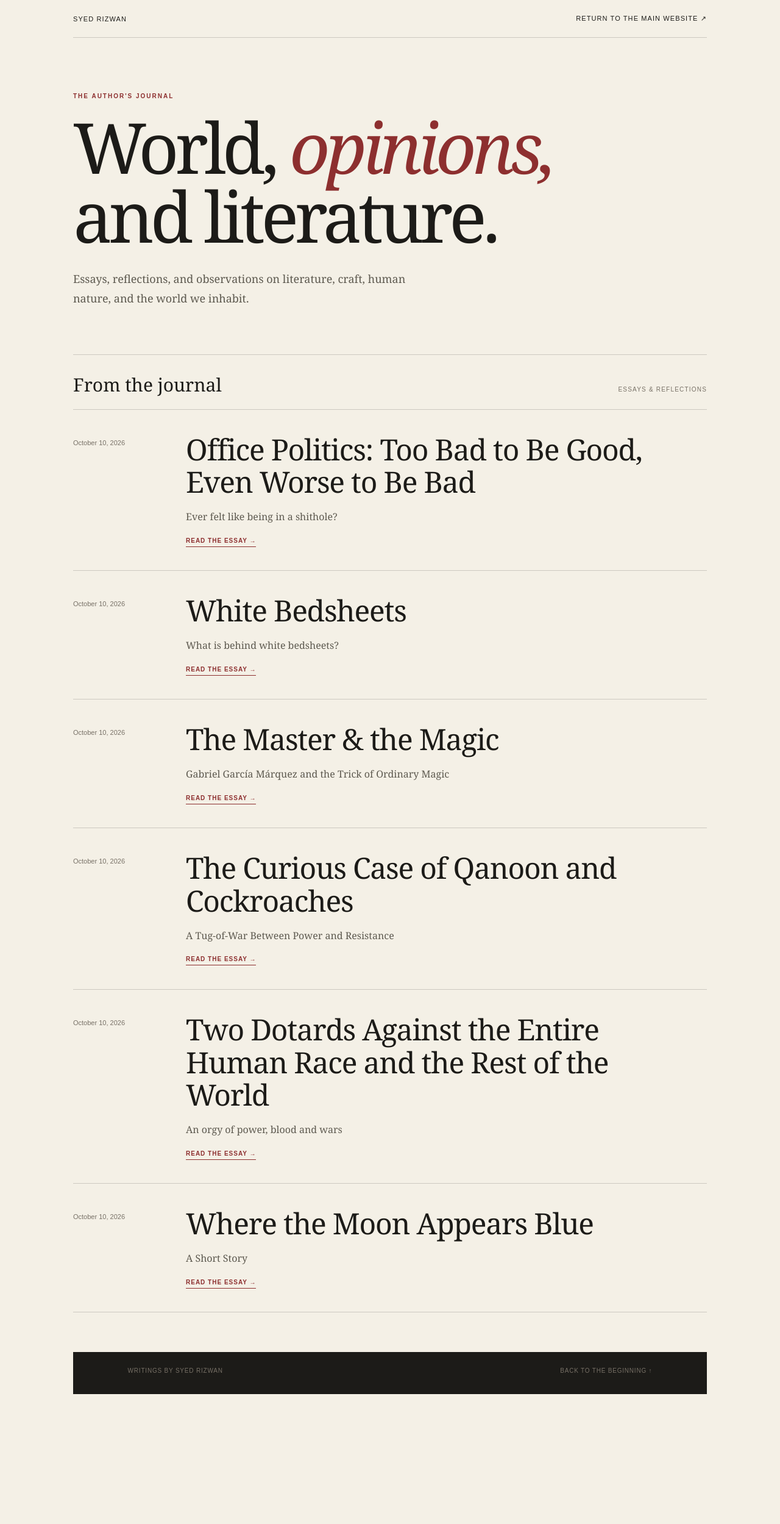
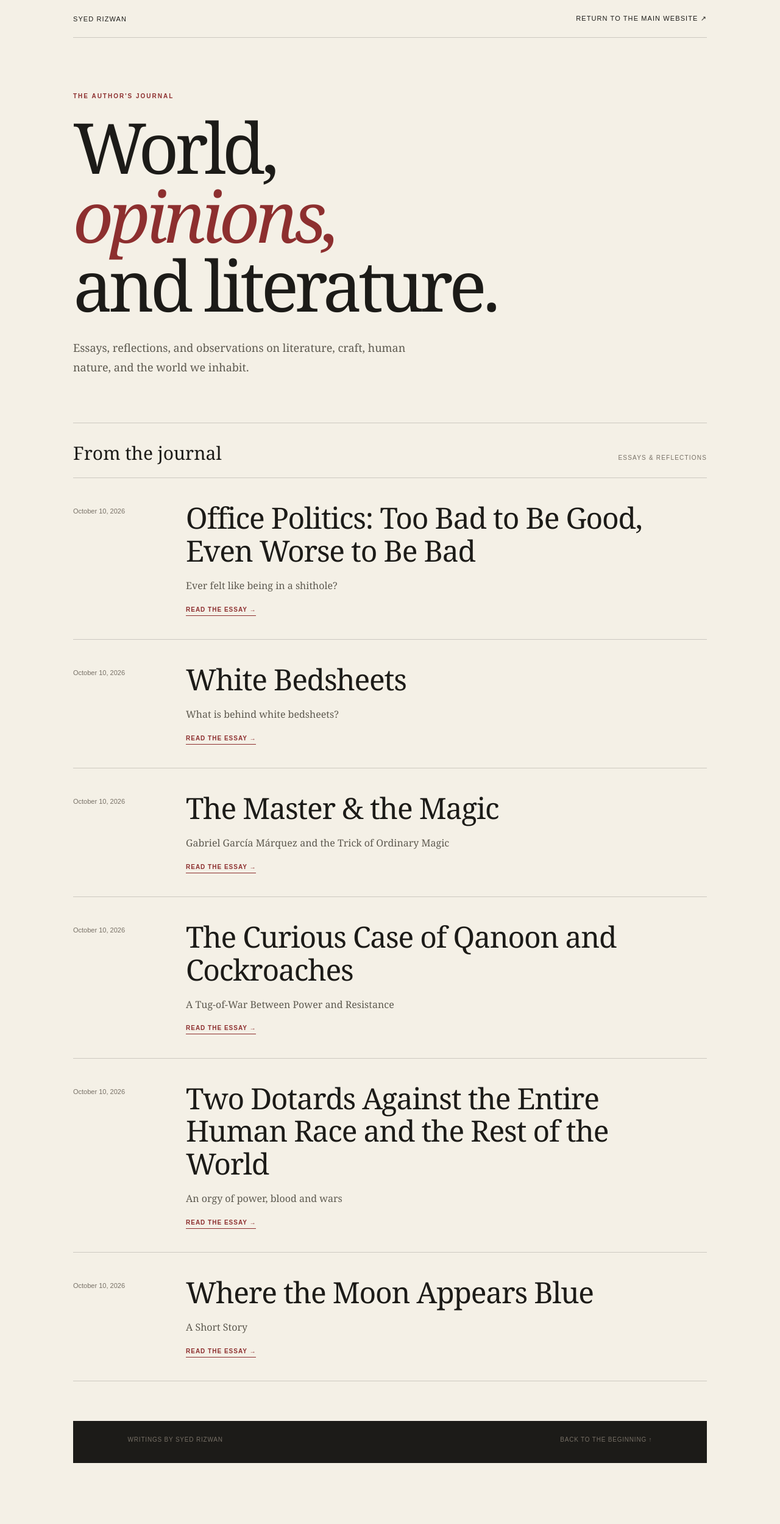
Before and after one commit to syedrizwanauthor/syedrizwanauthor.github.io, a Jekyll site: the page built from blog/index.html, in a window 1280 px wide. Shown: the whole page at 61% size. Built offline with Jekyll 4.4.1, drawn with Linux system fonts in a browser that asks for light colours; before the commit the page ends 2386 px from its top, so only the background shows below that.

```diff
--- a/blog/index.html
+++ b/blog/index.html
@@ -222,7 +222,7 @@ layout: null
 
     <header class="journal-hero">
       <p class="journal-kicker">The Author's Journal</p>
-      <h1>World, <em>opinions,</em><br>and literature.</h1>
+      <h1>World,<br><em>opinions,</em><br>and literature.</h1>
       <p class="journal-intro">
         Essays, reflections, and observations on literature,
         craft, human nature, and the world we inhabit.
```
